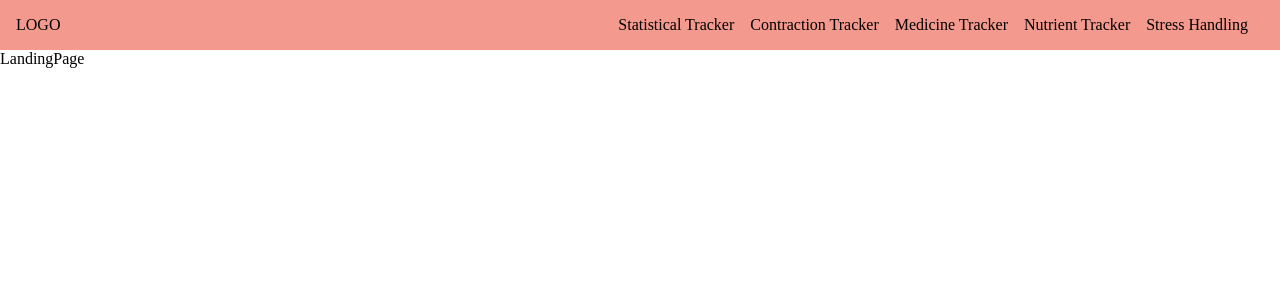
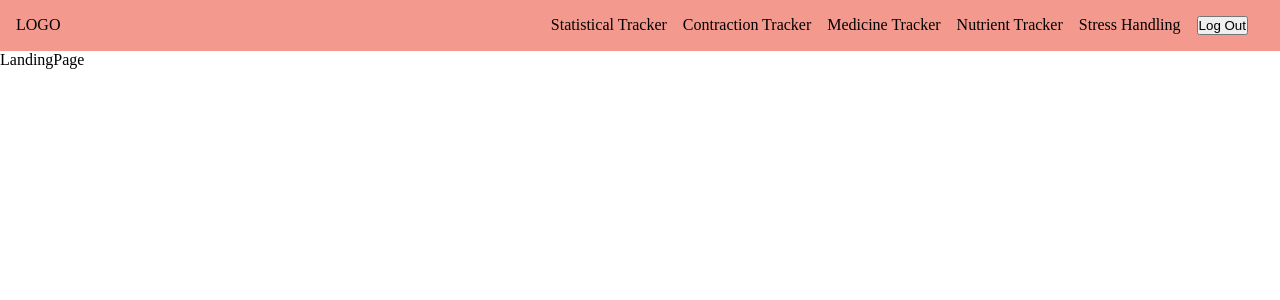
Before and after one commit to BIKRAM-SAHA/Hackout, a React (Vite) app in the folder hackout-fe/: page / in a window 1280 px wide. Shown: the top 300 px of the page. Built offline with nearby package versions, Linux system fonts and the light colour scheme.

Commit message:
protectedRoutes done

```diff
--- a/hackout-fe/src/App.jsx
+++ b/hackout-fe/src/App.jsx
@@ -1,3 +1,4 @@
+import { useState } from "react";
 import { BrowserRouter as Router, Routes, Route } from "react-router-dom";
 import moment from "moment";
 import LandingPage from "./module/LandingPage/LandingPage";
@@ -6,81 +7,80 @@ import Login from "./module/AuthPages/Login";
 import NavbarRouteLayout from "./module/Layouts/NavbarRouteLayout/NavbarRouteLayout";
 import CalenderContext from "./module/common/contexts/CalenderContext";
 import TrackerLayout from "./module/Layouts/TrackerLayout/TrackerLayout";
-import { useState } from "react";
+import { ProtectedRoute } from "./module/common/ProtectedRoute/ProtectedRoute";
+import { AuthProvider } from "./module/common/hooks/useAuth";
 
 function App() {
   const [selectedDate, setSelectedDate] = useState(
     moment().format("DD-MM-YYYY")
   );
+
   return (
     <CalenderContext.Provider
       value={{
         today: moment().format("DD-MM-YYYY"),
-        selectedDate: selectedDate,
+        selectedDate,
         changeSelectedDate: setSelectedDate,
       }}
     >
       <Router>
+        <AuthProvider>
+          <NavbarRouteLayout>
             <Routes>
               <Route path="/signup" element={<Signup />} />
               <Route path="/login" element={<Login />} />
-          <Route
-            path="/"
-            element={
-              <NavbarRouteLayout>
-                <LandingPage />
-              </NavbarRouteLayout>
-            }
-          />
+              <Route path="/" element={<LandingPage />} />
               <Route
                 path="/statisticalTracker"
                 element={
-              <NavbarRouteLayout>
+                  <ProtectedRoute>
                     <TrackerLayout>
                       <LandingPage />
                     </TrackerLayout>
-              </NavbarRouteLayout>
+                  </ProtectedRoute>
                 }
               />
               <Route
                 path="/medicineTracker"
                 element={
-              <NavbarRouteLayout>
+                  <ProtectedRoute>
                     <TrackerLayout>
                       <LandingPage />
                     </TrackerLayout>
-              </NavbarRouteLayout>
+                  </ProtectedRoute>
                 }
               />
               <Route
                 path="/contractionTracker"
                 element={
-              <NavbarRouteLayout>
+                  <ProtectedRoute>
                     <TrackerLayout>
                       <LandingPage />
                     </TrackerLayout>
-              </NavbarRouteLayout>
+                  </ProtectedRoute>
                 }
               />
               <Route
                 path="/nutrientTracker"
                 element={
-              <NavbarRouteLayout>
+                  <ProtectedRoute>
                     <TrackerLayout>
                       <LandingPage />
                     </TrackerLayout>
-              </NavbarRouteLayout>
+                  </ProtectedRoute>
                 }
               />
               <Route
                 path="/stressHandling"
                 element={
-              <NavbarRouteLayout>
+                  <ProtectedRoute>
                     <LandingPage />
-              </NavbarRouteLayout>
+                  </ProtectedRoute>
                 }
               />
             </Routes>
+          </NavbarRouteLayout>
+        </AuthProvider>
       </Router>
     </CalenderContext.Provider>
   );
--- a/hackout-fe/src/module/Layouts/TrackerLayout/TrackerLayout.scss
+++ b/hackout-fe/src/module/Layouts/TrackerLayout/TrackerLayout.scss
@@ -8,6 +8,8 @@ $background-color: #f4998d;
     flex-grow: 2;
   }
   .trackerLayout__calender-container {
+    font-size: 0.6rem;
+
     position: relative;
     display: flex;
     align-items: center;
@@ -15,8 +17,6 @@ $background-color: #f4998d;
     flex-grow: 1;
     background-color: $background-color;
     padding: 0 2rem;
-
-    font-size: 1rem;
     .trackerLayout__calender {
       position: fixed;
       right: 1rem;
--- a/hackout-fe/src/module/Layouts/TrackerLayout/components/Calender.scss
+++ b/hackout-fe/src/module/Layouts/TrackerLayout/components/Calender.scss
@@ -16,7 +16,7 @@ $day-number-border: #9aceff;
 /* ---------------------- Width & Heights --------------------- */
 // Weather Card
 $card-width: 25em;
-$card-height: 25em;
+$card-height: 23em;
 
 /* --------------------------- Mixins -------------------------- */
 @mixin flex-center {
@@ -34,7 +34,7 @@ $card-height: 25em;
 .calendar {
   padding: 0.625em;
   position: relative;
-  height: $card-height - 60;
+  height: $card-height;
   width: $card-width;
   background-color: $calendar;
   font-family: "Open Sans", sans-serif;
@@ -52,14 +52,14 @@ $card-height: 25em;
 
       &_title {
         font-family: "Kaushan Script", cursive;
-        font-size: 28px;
+        font-size: 1.75em;
         letter-spacing: 2px;
         line-height: 1;
         color: $calendar-title;
       }
 
       &_subtitle {
-        font-size: 14px;
+        font-size: 0.875em;
         color: $calendar-subtitle;
       }
     }
@@ -79,13 +79,14 @@ $card-height: 25em;
   .days {
     padding: 0.625em;
     display: grid;
-    grid-template-columns: repeat(7, 35px);
+    grid-template-columns: repeat(7, 2.1875em);
     grid-column-gap: 1.125em;
     grid-row-gap: 0.3125em;
 
     .day-number {
       @include flex-center;
       min-height: 2.1875em;
+      width: 2.1875em;
       border-radius: 100%;
       background-color: $day-number;
       transition: all 0.4s ease-in-out;
--- a/hackout-fe/src/module/Navbar/Navbar.jsx
+++ b/hackout-fe/src/module/Navbar/Navbar.jsx
@@ -1,13 +1,22 @@
-import React from "react";
+import React, { useContext, useEffect } from "react";
 import { Link, useLocation } from "react-router-dom";
 import "./Navbar.scss";
+import { useAuth } from "../common/hooks/useAuth";
 
 function Navbar() {
   const location = useLocation();
+  const { isLoggedIn, login, logout } = useAuth();
+
+  useEffect(() => {
+    login({ name: "Bikram" });
+  }, []);
+
   return (
     <div className="navbar">
       <div className="logo">LOGO</div>
       <ul className="routes">
+        {isLoggedIn ? (
+          <>
             <li>
               <Link
                 to={"/statisticalTracker"}
@@ -58,6 +67,26 @@ function Navbar() {
                 Stress Handling
               </Link>
             </li>
+            <li>
+              <button className="btn-primary" onClick={logout}>
+                Log Out
+              </button>
+            </li>
+          </>
+        ) : (
+          <>
+            <li>
+              <Link to="/login">
+                <button className="btn-primary">Log In</button>
+              </Link>
+            </li>
+            <li>
+              <Link to="/signup">
+                <button className="btn-primary">Sign Up</button>
+              </Link>
+            </li>
+          </>
+        )}
       </ul>
     </div>
   );
--- a/hackout-fe/src/module/Navbar/Navbar.scss
+++ b/hackout-fe/src/module/Navbar/Navbar.scss
@@ -1,5 +1,5 @@
 $primaryTextColor: black;
-$secondaryTextColor: #f4796b;
+$secondaryTextColor: white;
 $background-color: #f4998d;
 
 .navbar {
@@ -17,7 +17,8 @@ $background-color: #f4998d;
     .links {
       color: $primaryTextColor;
       text-decoration: none;
-      &.active {
+      &.active,
+      &:visited.active {
         color: $secondaryTextColor;
       }
       &:visited {
--- /dev/null
+++ b/hackout-fe/src/module/common/ProtectedRoute/ProtectedRoute.jsx
@@ -0,0 +1,11 @@
+import { Navigate } from "react-router-dom";
+import { useAuth } from "../hooks/useAuth";
+
+export const ProtectedRoute = ({ children }) => {
+  const { user } = useAuth();
+  if (!user) {
+    // user is not authenticated
+    return <Navigate to="/" />;
+  }
+  return <>{children}</>;
+};
--- a/hackout-fe/src/module/common/contexts/CalenderContext.js
+++ b/hackout-fe/src/module/common/contexts/CalenderContext.js
@@ -1,5 +1,4 @@
 import { createContext } from "react";
-import moment from "moment";
 
 const CalenderContext = createContext();
 
--- /dev/null
+++ b/hackout-fe/src/module/common/hooks/useAuth.jsx
@@ -0,0 +1,38 @@
+import { createContext, useContext, useMemo } from "react";
+import { useNavigate } from "react-router-dom";
+import { useLocalStorage } from "./useLocalstorage";
+
+const AuthContext = createContext();
+
+export const AuthProvider = ({ children }) => {
+  const [user, setUser] = useLocalStorage("user", null);
+
+  const navigate = useNavigate();
+
+  // call this function when you want to authenticate the user
+  const login = async (data) => {
+    setUser(data);
+    navigate("/");
+  };
+
+  // call this function to sign out logged in user
+  const logout = () => {
+    setUser(null);
+    navigate("/", { replace: true });
+  };
+
+  const value = useMemo(
+    () => ({
+      isLoggedIn: user !== null,
+      user,
+      login,
+      logout,
+    }),
+    [user]
+  );
+  return <AuthContext.Provider value={value}>{children}</AuthContext.Provider>;
+};
+
+export const useAuth = () => {
+  return useContext(AuthContext);
+};
--- /dev/null
+++ b/hackout-fe/src/module/common/hooks/useLocalstorage.js
@@ -0,0 +1,24 @@
+import { useState } from "react";
+
+export const useLocalStorage = (keyName, defaultValue) => {
+  const [storedValue, setStoredValue] = useState(() => {
+    try {
+      const value = window.localStorage.getItem(keyName);
+      if (value) {
+        return JSON.parse(value);
+      } else {
+        window.localStorage.setItem(keyName, JSON.stringify(defaultValue));
+        return defaultValue;
+      }
+    } catch (err) {
+      return defaultValue;
+    }
+  });
+  const setValue = (newValue) => {
+    try {
+      window.localStorage.setItem(keyName, JSON.stringify(newValue));
+    } catch (err) {}
+    setStoredValue(newValue);
+  };
+  return [storedValue, setValue];
+};
```
Lines whose indentation alone changed are shown as unchanged.
